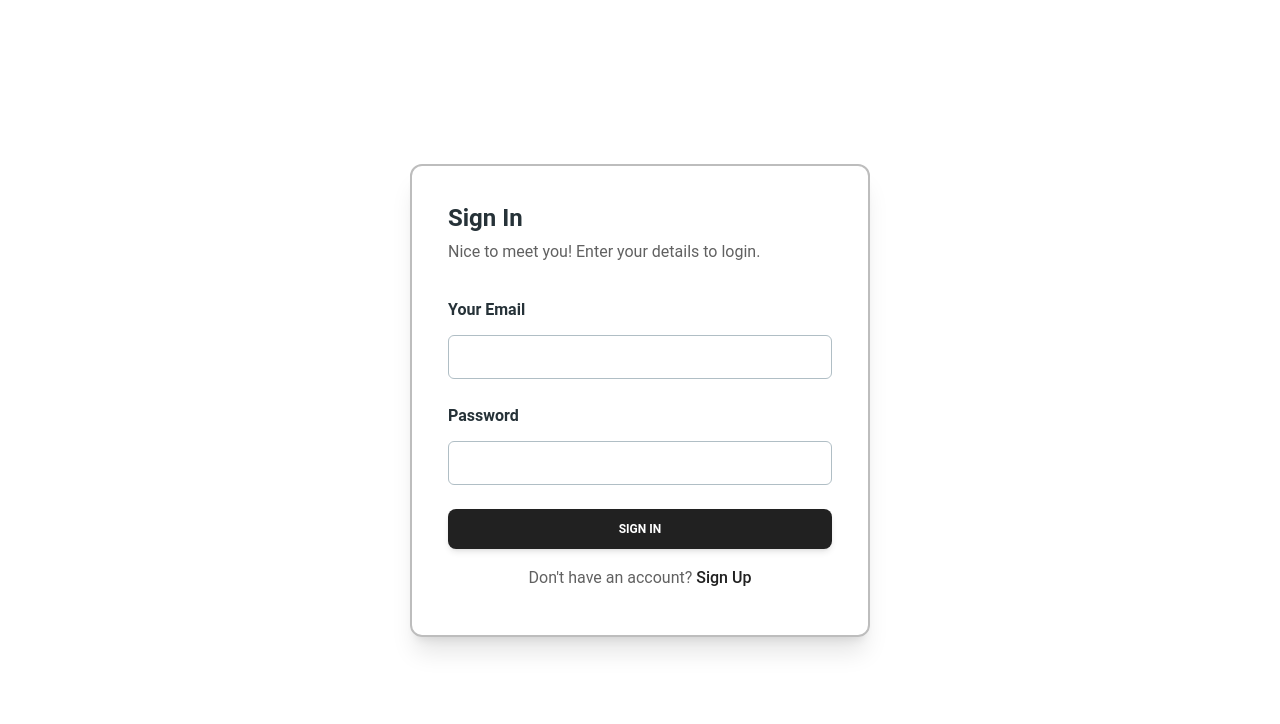
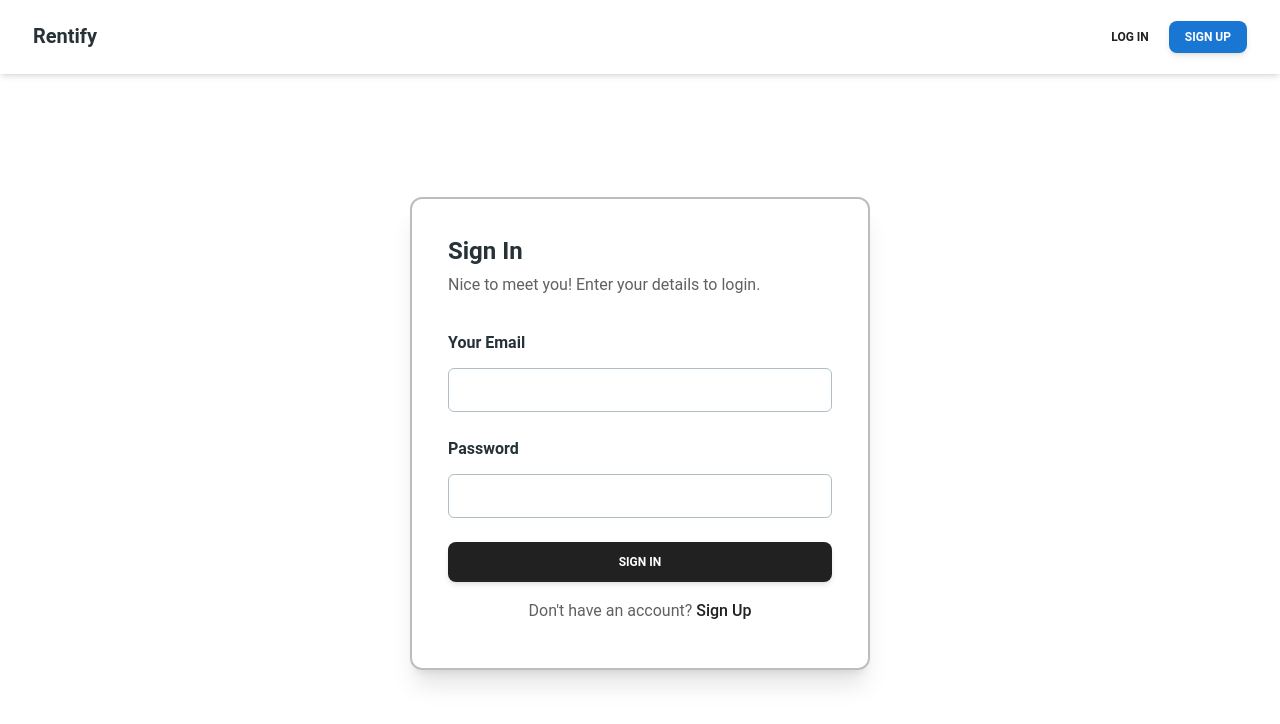
Before and after one commit to kunalchahar/Rentify, a React (Vite) app in the folder Rentify/frontend/: page /login in a window 1280 px wide. Shown: the top 724 px of the page. Built offline with nearby package versions, Linux system fonts and the light colour scheme.

Commit message:
Basic Height Adjustments

```diff
--- a/Rentify/frontend/src/App.jsx
+++ b/Rentify/frontend/src/App.jsx
@@ -1,20 +1,22 @@
 import React, { useEffect, useState } from "react";
 import { useSelector } from "react-redux";
 import UserRoutes from "./routes/Routes";
+import HomeNavbar from "./modules/HomePage/Navbar";
 
 const App = () => {
   const [userType, setUserType] = useState("buyer");
-  const {userInfo} = useSelector((state) => state.auth);
+  const { userInfo } = useSelector((state) => state.auth);
 
   // useEffect(()=>{
   //   setUserType(userInfo.userType);
   // },[userType])
 
-
   return (
-    <div className=" max-h-screen">
-      <UserRoutes/>
-
+    <div className="h-screen max-h-screen w-screen max-w-screen flex flex-col">
+      <HomeNavbar />
+      <div className="h-[90vh]">
+        <UserRoutes />
+      </div>
     </div>
   );
 };
--- a/Rentify/frontend/src/modules/HomePage/HomePage.jsx
+++ b/Rentify/frontend/src/modules/HomePage/HomePage.jsx
@@ -3,9 +3,9 @@ import Navbar from './Navbar'
 
 const HomePage = () => {
   return (
-    <div>
+    <>
       <Navbar/>
-    </div>
+    </>
   )
 }
 
--- a/Rentify/frontend/src/modules/HomePage/Navbar.jsx
+++ b/Rentify/frontend/src/modules/HomePage/Navbar.jsx
@@ -43,7 +43,7 @@ const HomeNavbar = () => {
   );
 
   return (
-    <div className=" max-h-[768px] w-screen">
+    <div className=" max-h-[768px] max-w-screen w-screen">
       <Navbar className="sticky top-0 z-10 h-max max-w-full rounded-none px-4 py-2 lg:px-8 lg:py-4">
         <div className="flex items-center justify-between text-blue-gray-900">
           <Typography
--- a/Rentify/frontend/src/modules/authentication/Login.jsx
+++ b/Rentify/frontend/src/modules/authentication/Login.jsx
@@ -22,7 +22,7 @@ const Login = () => {
   );
 
   const registerForm = () => {
-    navigate("/register");
+    navigate("/signup");
   };
 
   const handleChange = (e) => {
@@ -64,7 +64,7 @@ const Login = () => {
   }
 
   return (
-    <div className="flex items-center justify-center min-h-screen">
+    <div className="flex items-center justify-center min-h-full">
       <Card
         color="transparent"
         shadow={false}
--- a/Rentify/frontend/src/modules/authentication/Register.jsx
+++ b/Rentify/frontend/src/modules/authentication/Register.jsx
@@ -89,7 +89,7 @@ const Register = () => {
 
 
    return (
-      <div className='flex items-center justify-center min-h-screen'>
+      <div className='flex items-center justify-center min-h-full'>
          <Card color="transparent" shadow={false} className="border-2 border-gray-400 p-9 shadow-xl w-full max-w-[34rem]">
             <Typography variant="h4" color="blue-gray">
                Sign Up
```
